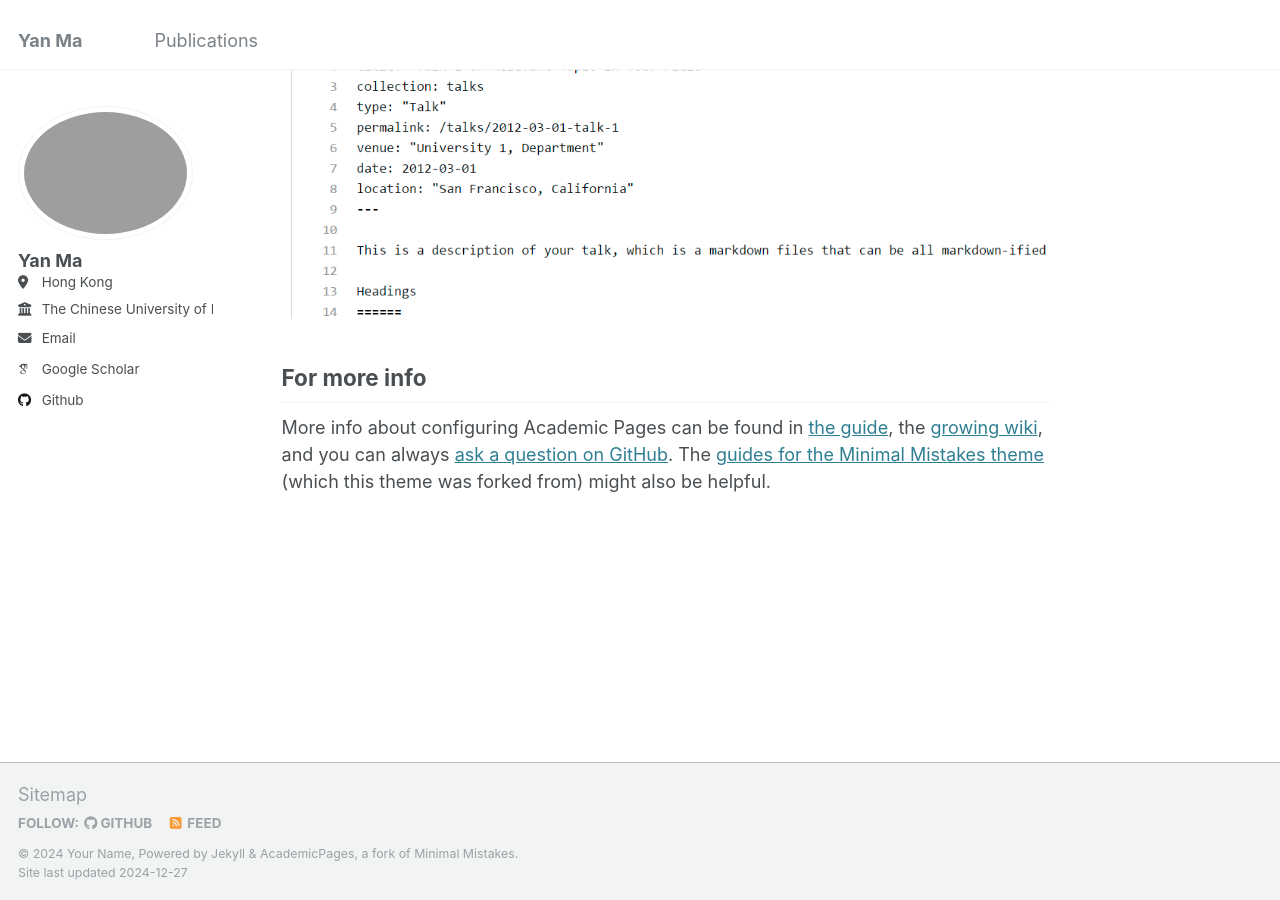
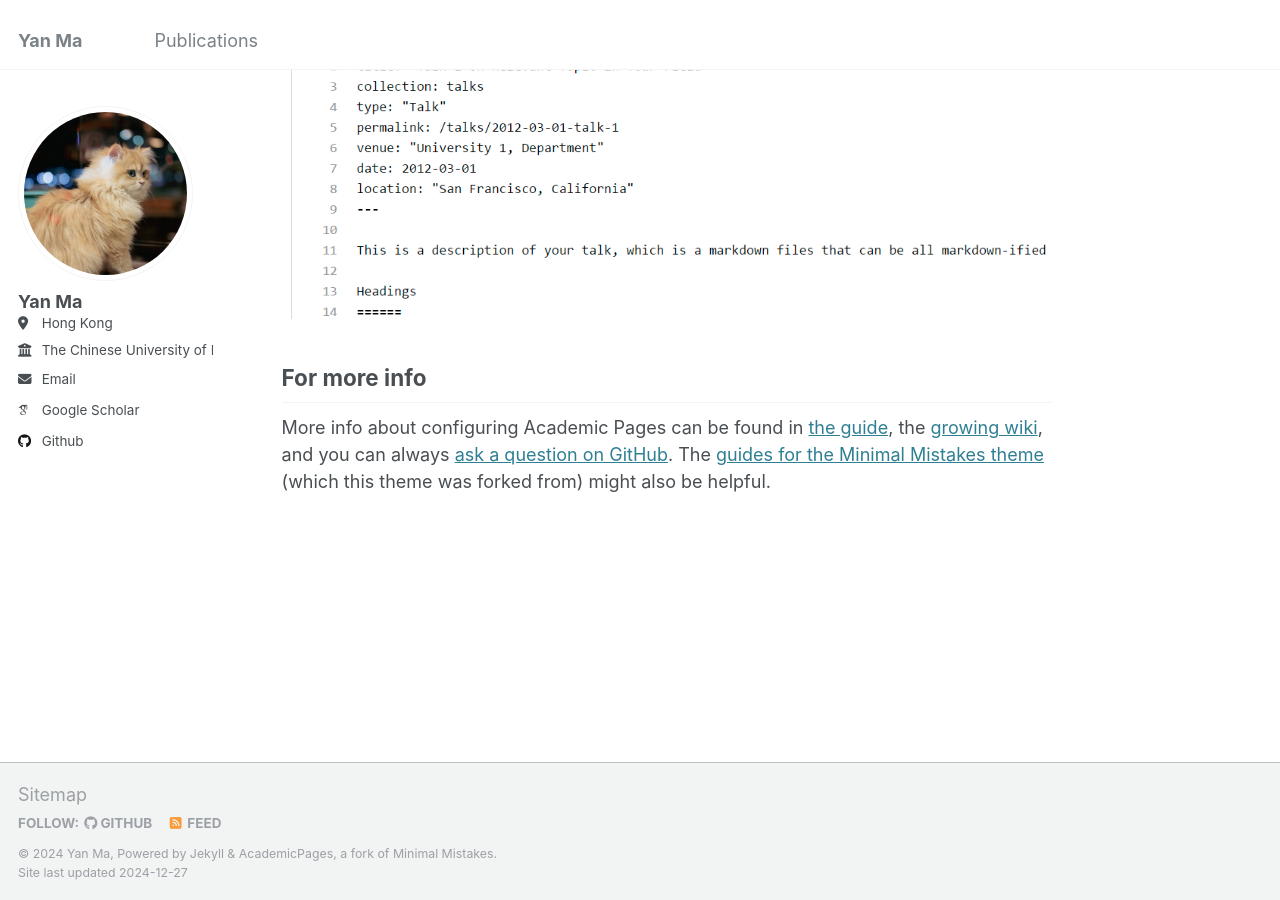
Before and after one commit to ILoveCorn/ILoveCorn.github.io, a Jekyll site: the page built from _pages/about.md, in a window 1280 px wide and 900 px high, scrolled down 2643 px. Built offline with Jekyll 4.4.1, drawn with Linux system fonts in a browser that asks for light colours; some web fonts are replaced.

Commit message:
Update _config.yml

```diff
--- a/_config.yml
+++ b/_config.yml
@@ -10,18 +10,18 @@
 locale                   : "en-US"
 title                    : "Yan Ma"
 title_separator          : "-"
-name                     : &name "Your Name"
+name                     : &name "Yan Ma"
 description              : &description "personal description"
 url                      : https://academicpages.github.io # the base hostname & protocol for your site e.g. "https://[your GitHub username].github.io"
 baseurl                  : "" # the subpath of your site, e.g. "/blog"
-repository               : "academicpages/academicpages.github.io"
+repository               : "ILoveCorn/ILoveCorn.github.io"
 
 # Site Author - The following control what appear as part of the author content on the side bar.
 #               If a field is blank the icon and link will not appear, otherwise it will be shown.
 #               Additional customization can be done by editing /_includes/author-profile.html
 author:
   # Biographic information
-  avatar           : "Avatar_cat.png"
+  avatar           : "Avatar_cat.jpg"
   name             : "Yan Ma"
   pronouns         : # example: "she/her"
   bio              : #
```
